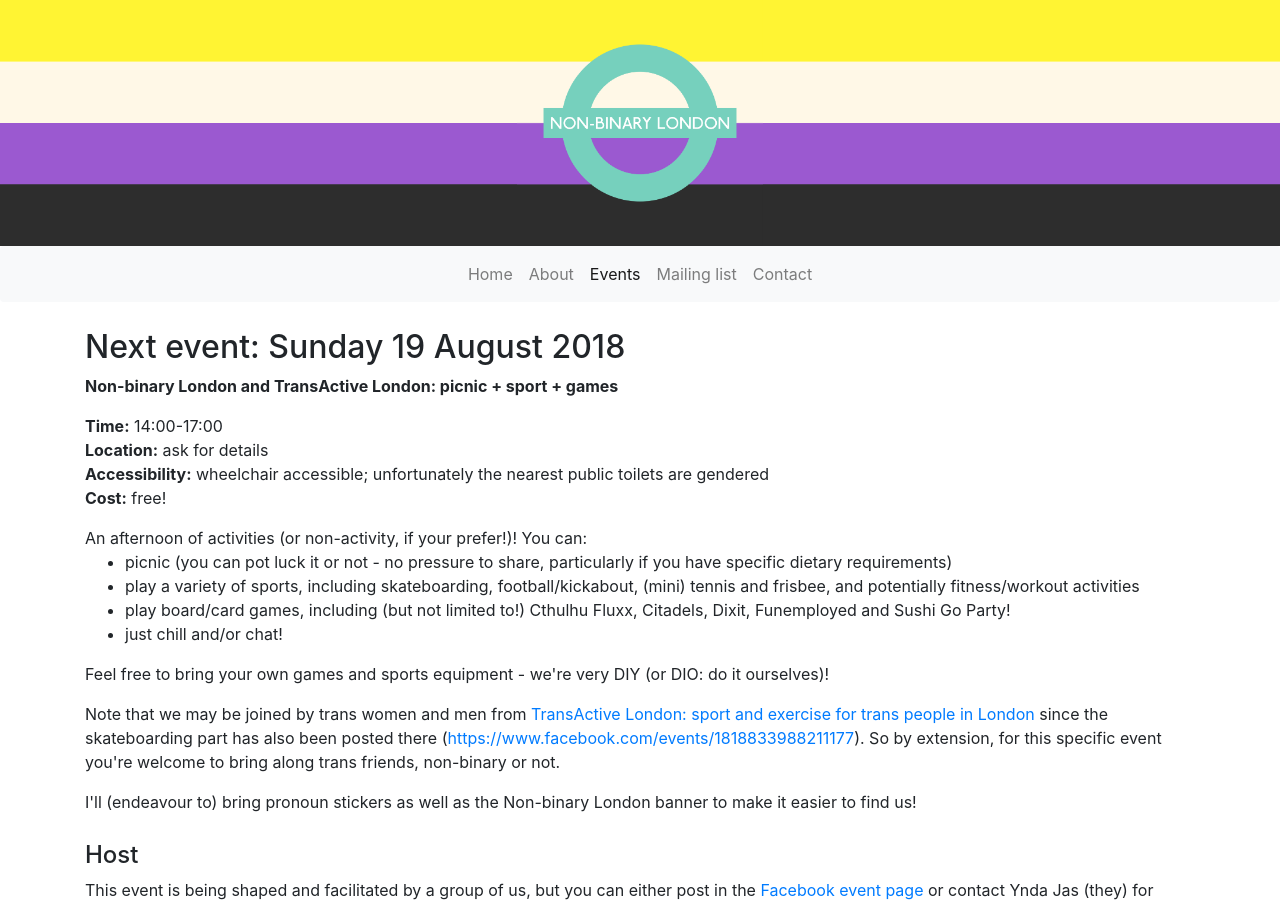
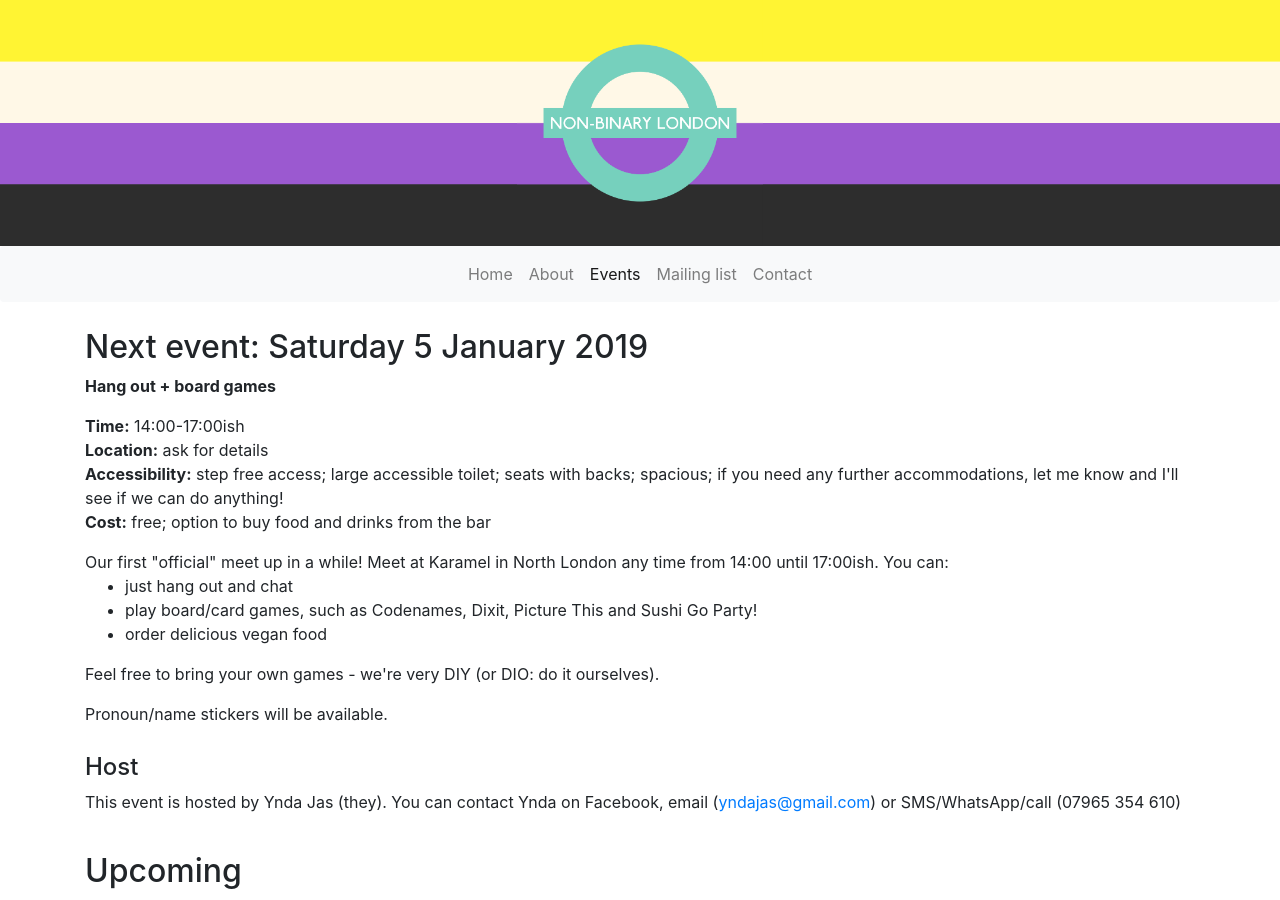
Before and after one commit to nonbinarylondon/Non-binary-London-website, a Jekyll site: the page built from events.html, in a window 1280 px wide and 900 px high. Built offline with Jekyll 4.4.1, drawn with Linux system fonts in a browser that asks for light colours; nearby versions of some CDN libraries; some of the changed text lies outside the part shown.

Commit message:
Updated events

```diff
--- a/events.html
+++ b/events.html
@@ -2,33 +2,39 @@
 title: Events
 layout: default
 ---
-<h2>Next event: Sunday 19 August 2018</h2>
+<h2>Next event: Saturday 5 January 2019</h2>
 
-<p><strong>Non-binary London and TransActive London: picnic + sport + games</strong></p>
+<p><strong>Hang out + board games</strong></p>
 
-<p><strong>Time:</strong> 14:00-17:00<br><strong>Location:</strong> ask for details<br><strong>Accessibility:</strong> wheelchair accessible; unfortunately the nearest public toilets are gendered<br><strong>Cost:</strong> free!</p>
+<p><strong>Time:</strong> 14:00-17:00ish<br><strong>Location:</strong> ask for details<br><strong>Accessibility:</strong> step free access; large accessible toilet; seats with backs; spacious; if you need any further accommodations, let me know and I'll see if we can do anything!<br><strong>Cost:</strong> free; option to buy food and drinks from the bar</p>
 
 
-<p class="before-list">An afternoon of activities (or non-activity, if your prefer!)! You can:</p>
+<p class="before-list">Our first "official" meet up in a while! Meet at Karamel in North London any time from 14:00 until 17:00ish. You can:</p>
 <ul>
-  <li>picnic (you can pot luck it or not - no pressure to share, particularly if you have specific dietary requirements)</li>
-  <li>play a variety of sports, including skateboarding, football/kickabout, (mini) tennis and frisbee, and potentially fitness/workout activities</li>
-  <li>play board/card games, including (but not limited to!) Cthulhu Fluxx, Citadels, Dixit, Funemployed and Sushi Go Party!</li>
-  <li>just chill and/or chat!</li>
+  <li>just hang out and chat</li>
+  <li>play board/card games, such as Codenames, Dixit, Picture This and Sushi Go Party!</li>
+  <li>order delicious vegan food</li>
 </ul>
 
-<p>Feel free to bring your own games and sports equipment - we're very DIY (or DIO: do it ourselves)!</p>
+<p>Feel free to bring your own games - we're very DIY (or DIO: do it ourselves).
+</p>
 
-<p>Note that we may be joined by trans women and men from <a href="https://www.facebook.com/groups/transactivelondon" target="_blank">TransActive London: sport and exercise for trans people in London</a> since the skateboarding part has also been posted there (<a href="https://www.facebook.com/events/1818833988211177" target="_blank">https://www.facebook.com/events/1818833988211177</a>). So by extension, for this specific event you're welcome to bring along trans friends, non-binary or not.</p>
-
-<p>I'll (endeavour to) bring pronoun stickers as well as the Non-binary London banner to make it easier to find us!</p>
+<p>Pronoun/name stickers will be available.</p>
 
 <h4>Host</h4>
 
-<p>This event is being shaped and facilitated by a group of us, but you can either post in the <a href="https://www.facebook.com/events/2215274025381689" target="_blank">Facebook event page</a> or contact Ynda Jas (they) for general enquiries. You can contact Ynda on Facebook, email (<a href="mailto:yndajas@gmail.com?subject=nonbinary.london contact: 8 September event">yndajas@gmail.com</a>) or SMS/WhatsApp/call (07965 354 610)</p>
+<p>This event is hosted by Ynda Jas (they). You can contact Ynda on Facebook, email (<a href="mailto:yndajas@gmail.com?subject=nonbinary.london contact: 5 January event">yndajas@gmail.com</a>) or SMS/WhatsApp/call (07965 354 610)</p>
 
 <h2>Upcoming</h2>
-<p>A few events are in the works, but dates are to be confirmed.</p>
+
+<p class="before-list">We will meet again every three weeks, rotating around London, and then re-evaluate in a couple of months:</p>
+<ul>
+  <li>26 or 27 January: South London</li>
+  <li>16 or 17 February: East London</li>
+  <li>9 or 10 March: West London</li>
+</ul>
+
+<p>Recommendations for venues with good access in the South, East and West are very welcome!</p>
 
 <h2>Venue details</h2>
 <p>In order to provide a (thin) layer of safety for our members, we don't provide venue details of events on the website (though where we are attending a public event, the venue can generally be found online pretty easily). In order to access venue details, you should join the <a href="https://www.facebook.com/groups/nonbinarylondon" target="_blank">Facebook group</a> and/or the <a href="/mailing-list" target="_blank">mailing list</a>. Note that if you join the mailing list, you probably won't receive venue details for an event already listed on this page (as the email will most likely have already gone out). If you want to find out the venue of an event that was already listed here when you joined the mailing list, <a href="/contact"> get in contact</a>.
@@ -37,6 +43,10 @@ layout: default
 <p>Get in contact if you have any suggestions for how we can make our events more accessible or if you'd like to come to a particular event and have specific accessibility needs - we'll try our best to accommodate.</p>
 <h2>Previous events</h2>
 <p>Here we will dump the details of previous events to allow visitors to get a feel for the kinds of in-person meetups we have. Events organised before the website was created (June 2018) are not included but can be found in the Facebook group.</p>
+
+<h4>Saturday 8 September 2018</h4>
+
+<p>14:00-17:00: picnic, sport and games with TransActive London<br>Host: Ynda Jas (they) with others</p>
 
 <h4>Sunday 19 August 2018</h4>
 
```
